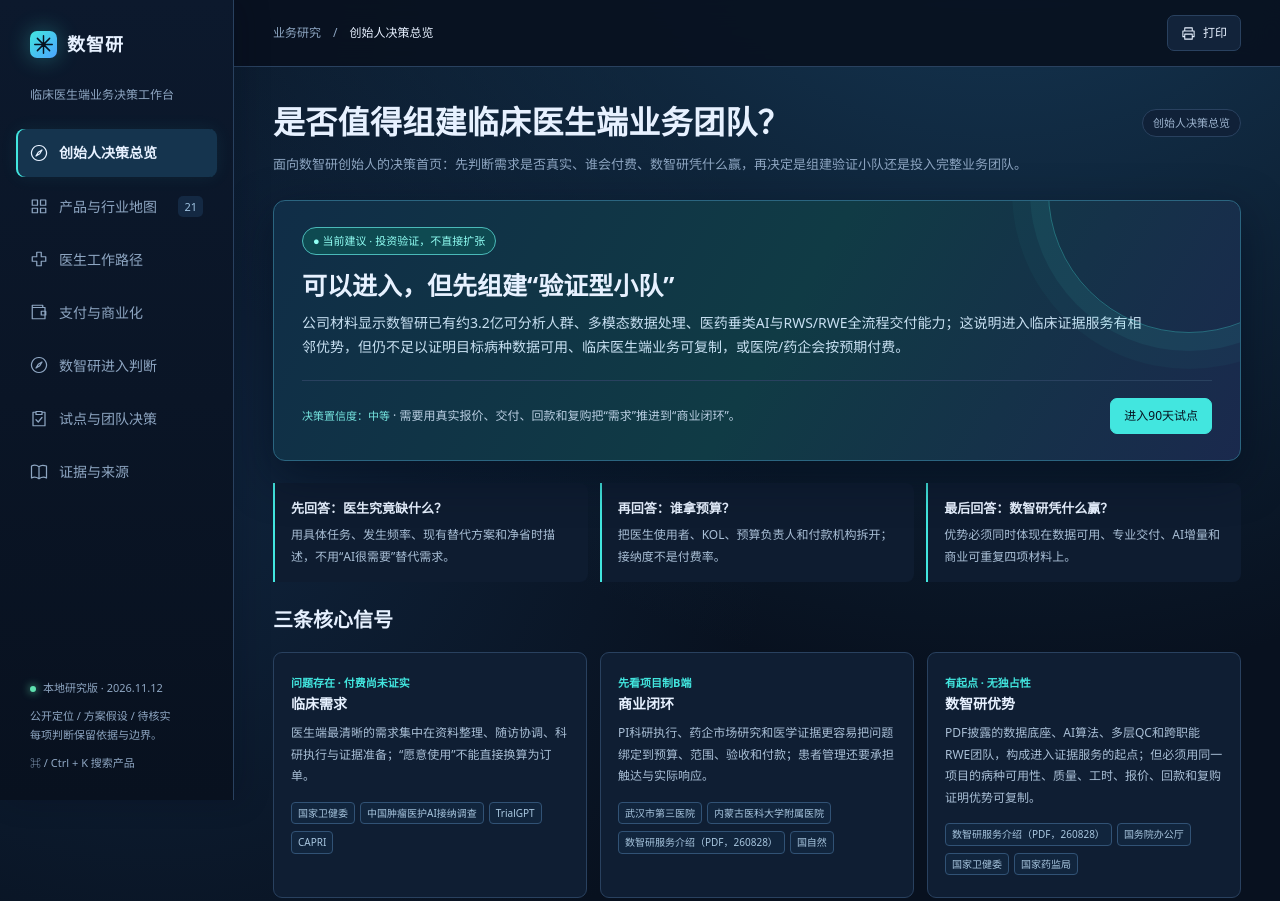
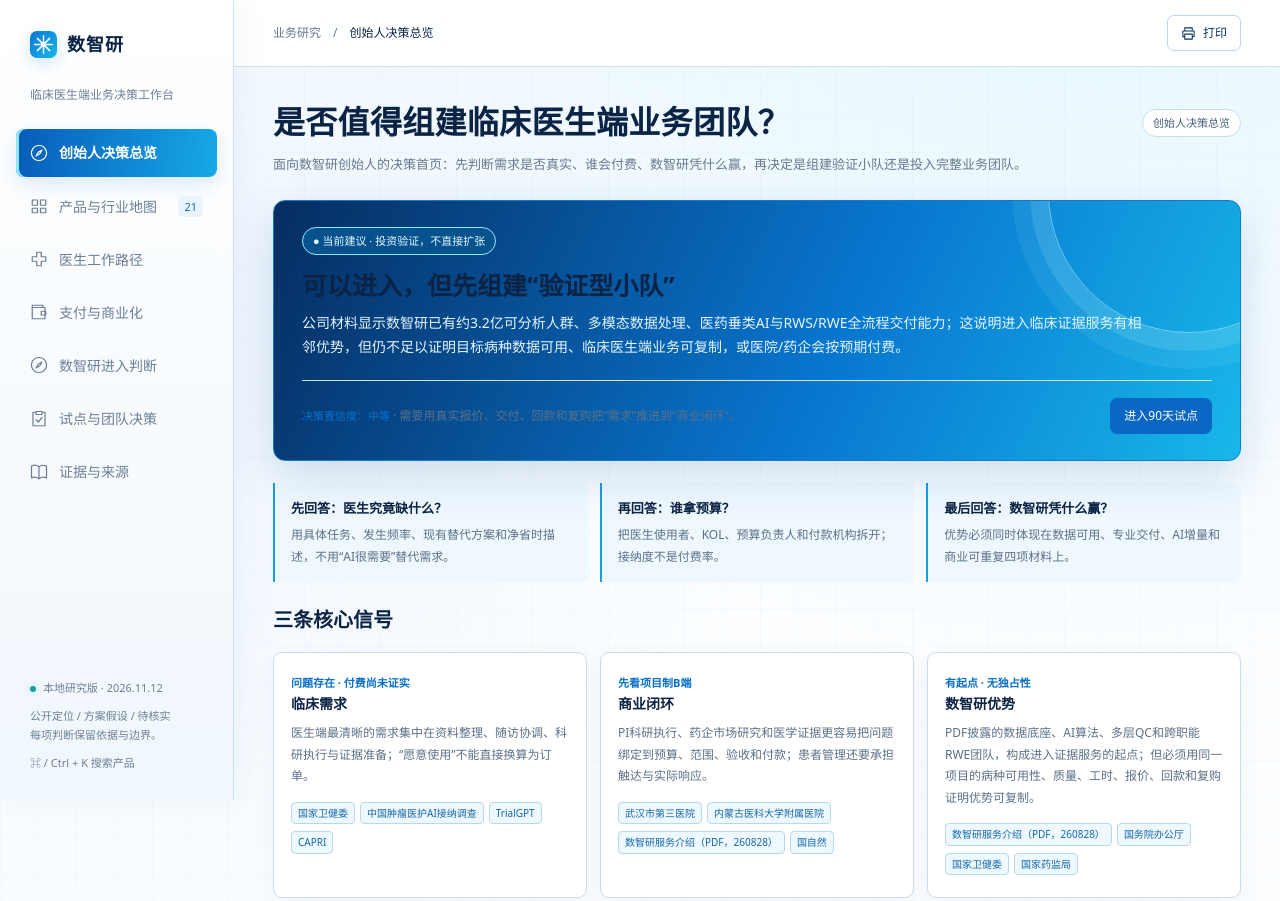
Before and after one commit to kylokuo/DIR, a plain HTML site: page index.html in a window 1280 px wide. Shown: the top 901 px of the page. Drawn offline with Linux system fonts and the light colour scheme.

Commit message:
Align site theme with company PDF

```diff
--- a/index.html
+++ b/index.html
@@ -22,6 +22,17 @@ a{color:var(--accent)}a:hover{color:#a1fff4}:focus-visible{outline-color:#42e6df
 
 .view-toggle{flex-shrink:0}.view-toggle button{white-space:nowrap}.resultbar>div:first-child{min-width:0}
 @media(max-width:480px){.intro-bar p{display:none}.resultbar .count-note{font-size:10px;line-height:1.7}.view-toggle button{padding:6px 7px}}
+
+/* 视觉对齐数智研服务介绍 PDF：白色画布、深海军蓝、蓝青渐变标题带、浅蓝卡片。 */
+:root{color-scheme:light;--paper:#fbfdff;--surface:#fff;--nav:#f2f7fc;--ink:#0b2344;--muted:#68788e;--line:#cfe0f2;--accent:#0b6ed0;--accent-soft:#eaf6ff;--green:#168a9a;--green-soft:#e9f8f7;--blue:#218ee8;--purple:#6b65c7;--shadow:0 10px 30px #0b4d8a12;--serif:'Microsoft YaHei','PingFang SC',system-ui,sans-serif}
+body{background-color:var(--paper);background-image:linear-gradient(#0b6ed006 1px,transparent 1px),linear-gradient(90deg,#0b6ed006 1px,transparent 1px),radial-gradient(circle at 84% -12%,#dff5ff 0,transparent 32%),radial-gradient(circle at 8% 12%,#eef6ff 0,transparent 28%);background-size:38px 38px,38px 38px,auto,auto;color:var(--ink)}
+a{color:#0869c7}a:hover{color:#034585}:focus-visible{outline-color:#159fe088}
+.sidebar{background:linear-gradient(180deg,#fff 0%,#f0f7fd 100%);border-color:#cbdff1;box-shadow:8px 0 28px #0b4d8a0b}.brand-mark{background:linear-gradient(135deg,#0877d8,#19b7ea);color:#fff;box-shadow:0 5px 16px #0b82d433}.workspace-label,.sidebar-foot p,.nav-item{color:#6d7f95}.nav-item.active{background:linear-gradient(100deg,#075bb9,#16a9e7);color:#fff;box-shadow:inset 3px 0 #8de9ff,0 7px 18px #0b70ca22}.nav-item:not(.active):hover{background:#e5f2fc;color:#0b2344}.nav-count{background:#eaf4fd;color:#176ab0}.status-dot{background:#12a1a5;box-shadow:0 0 8px #12a1a555}
+.topbar{background:#ffffffeb;border-color:#cfe0f2}.crumb b{color:var(--ink)}.btn{background:#fff;border-color:#bdd4ea;color:#0b3560}.btn:hover{border-color:#66b5eb;background:#f5fbff}.btn.primary{background:#0b66c4;border-color:#0b66c4;color:#fff}.btn.accent{color:#0869c7;background:#e8f6ff;border-color:#9ed4f5}.btn.ghost{background:transparent}.icon-button:hover{background:#e8f4fc}
+.page-tag,.pill{border-color:#c7dced;background:#fff;color:#45627d}.intro-bar{border-color:#159fe0;background:linear-gradient(100deg,#edf9ff,#f4faff 64%,#eaf4ff);box-shadow:0 8px 25px #0b6bb514}.tab.active{background:linear-gradient(100deg,#075bb9,#1ab1e9);color:#fff}.tab.market:not(.active){background:#fff4ed;color:#d55d2d;border-color:#f3d1bd}.tab:not(.active):hover{background:#e8f4fc}
+.filters,.product-card,.table-wrap,.detail-grid>div,.source-card,.business-card,.detail-panel,.calc-box,.insight-card,.decision-matrix,.journey-step,.check-row{background:#fff;border-color:#cfe0f2;box-shadow:0 8px 24px #0b4d8a0b}.filters input,.filters select,.calc-inputs input,.note-area{background:#fff;border-color:#c5d9ec;color:var(--ink)}.searchwrap svg{color:#7190ad}.product-card:hover{border-color:#62afe3;box-shadow:0 10px 28px #0b6bb514}.product-card.proposal{background:#f4fbff;border-color:#9ed2f2}.product-card.selected{outline-color:#0b78d0}.select-product{background:#fff;border-color:#bfd5e8}.select-product[aria-pressed=true]{background:#0b72cb;border-color:#0b72cb;color:#fff}.product-title:hover,.detail-link{color:#0869c7}.pill.proposal{background:#fff0e7;color:#c65327;border-color:#f0c5aa}.pill.verified{background:#e9f8f7;color:#107e86;border-color:#b6e2df}.pill.pending{background:#fff6df;color:#93651a;border-color:#eed9a2}.lane-heading{border-color:var(--lane-color)}.data-table th{background:#eef6fd;color:#365876}.data-table td{border-color:#d5e3ef}.data-table tbody tr:hover{background:#f5fbff}.empty,.notice{background:#f3f9ff;border-color:#c9deef;color:#5f7185}.notice strong{color:#173f68}
+.compare-tray{background:#072c58;border:1px solid #1f75bb;box-shadow:0 12px 38px #0b3f7755}.compare-tray .tray-names{color:#c8e5fb}.compare-tray .btn{background:#124b82;border-color:#4e91c6;color:#fff}.compare-tray .btn.primary{background:#1cb1e9;border-color:#1cb1e9;color:#062a50}.dialog{background:#fff;border-color:#cfe0f2}.dialog-head{background:#fff;border-color:#cfe0f2}.dialog::backdrop{background:#08264a66}.detail-block{border-color:#d5e3ef}.detail-block p,.detail-block.focus{color:#526a82}.detail-block.focus{background:#eaf6ff}.ref-link{border-color:#d5e3ef}.compare-table tr.group-row td{background:#e6f3fd;color:#075da9}.nextbox{background:#e9f8f7;color:#177e83}.master-item{background:#fff;border-color:#cfe0f2}.master-item.active{background:#eaf5ff;border-color:#70b7e8}.journey-step.active{background:linear-gradient(100deg,#075bb9,#159fe0);border-color:#159fe0}.journey-step.active span{color:#d6f5ff}.check-row{background:#fbfdff}.check-row input{accent-color:#0b73cc}.progress-line{background:#e6f0f8}.progress-line div{background:linear-gradient(90deg,#0a6dca,#18b8e9)}.timeline>div{border-color:#70bce7}.toast{background:#082f5c;border:1px solid #3b8bc5}.version-line{border-color:#cfe0f2}
+.exec-hero{border-color:#167bc7;background:linear-gradient(115deg,#062d61 0%,#0876cf 58%,#18b7e9 100%);box-shadow:0 15px 44px #0b4d8a2b}.exec-hero:after{border-color:#bff4ff88;box-shadow:0 0 0 18px #bff4ff22,0 0 0 36px #bff4ff12}.exec-hero p{color:#e6f7ff}.exec-badge{border-color:#89eaff;background:#07518d;color:#e2fbff}.signal-card{background:#fff;border-color:#c8dced;box-shadow:0 8px 24px #0b4d8a0b}.signal-card p{color:#5b7087}.signal-card .signal-status{color:#086fca}.decision-gate>div{background:#eff8ff;border-left-color:#159fe0}.decision-gate p{color:#5b7087}.action-strip p{color:#5b7087}.source-confidence{color:#0872ca}.evidence-tag{border-color:#b8d8ef;color:#1767a9;background:#eef8ff}
 </style></head><body>
 <div class="mobile-scrim" id="scrim"></div>
 <div class="app"><aside class="sidebar" id="sidebar" aria-label="主导航"><div class="brand"><span class="brand-mark" data-icon="spark"></span>数智研</div><div class="workspace-label">临床医生端业务决策工作台</div><nav class="nav-group" id="nav"></nav><div class="sidebar-foot"><p><span class="status-dot"></span>本地研究版 · 2026.11.12</p><p>公开定位 / 方案假设 / 待核实<br>每项判断保留依据与边界。</p><p>⌘ / Ctrl + K 搜索产品</p></div></aside>
```
